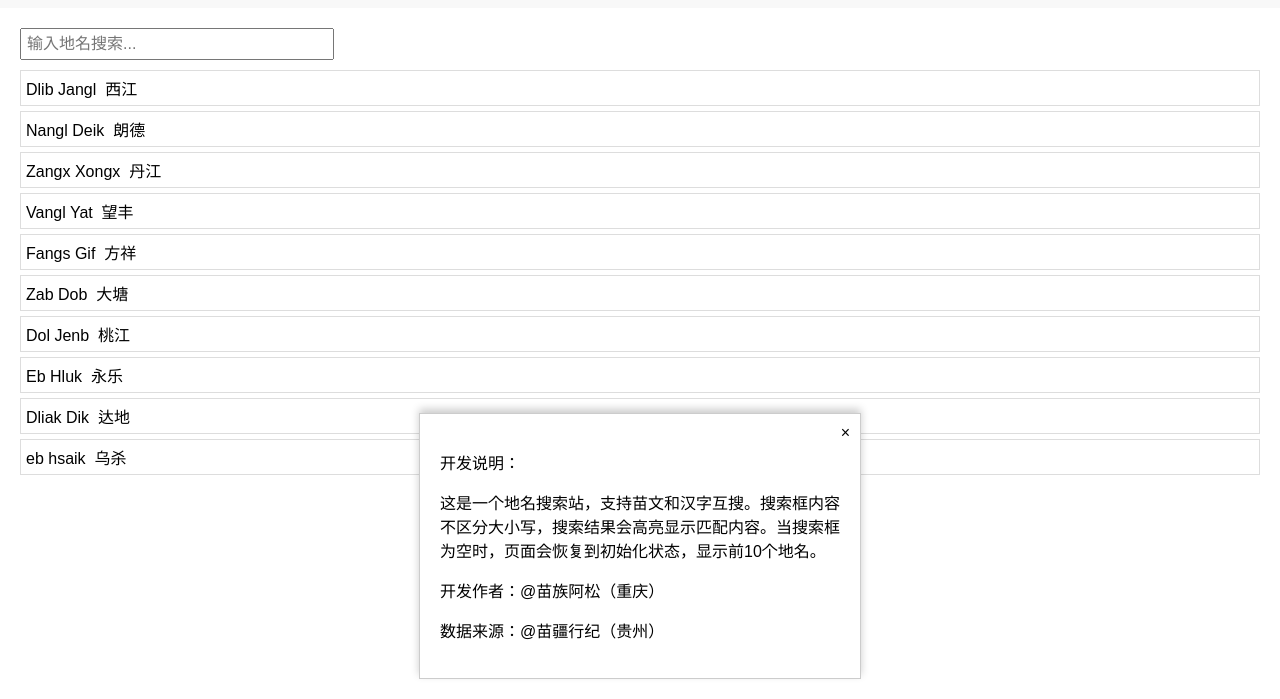
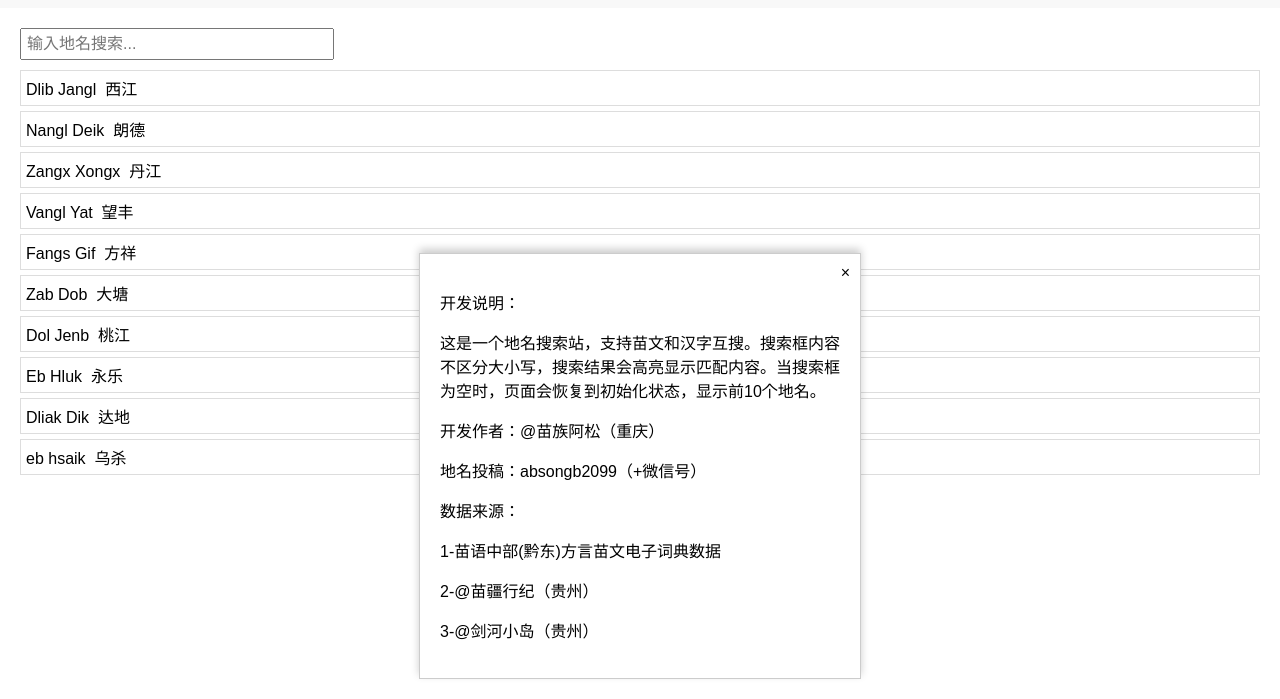
Before and after one commit to absongb2099/Hmub.dmz, a plain HTML site: page index.htm in a window 1280 px wide. Both pictures are taken after a click on the element "地名搜索站". Shown: the part 101-800 px from the top of the page. Drawn offline with Linux system fonts and the light colour scheme.

Commit message:
Add files via upload

```diff
--- a/index.htm
+++ b/index.htm
@@ -83,8 +83,13 @@
     <p>开发说明：</p>
     <p>这是一个地名搜索站，支持苗文和汉字互搜。搜索框内容不区分大小写，搜索结果会高亮显示匹配内容。当搜索框为空时，页面会恢复到初始化状态，显示前10个地名。</p>
     <p>开发作者：@苗族阿松（重庆）</p>
-    <p>数据来源：@苗疆行纪（贵州）</p>
+    <p>地名投稿：absongb2099（+微信号）
+    <p>数据来源：</p>
+    <p>1-苗语中部(黔东)方言苗文电子词典数据</p>
+    <p>2-@苗疆行纪（贵州）</p>
+    <p>3-@剑河小岛（贵州）</p>
   </div>
+
 
   <script>
     // 地名数据
```
